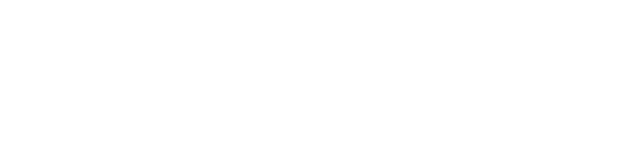
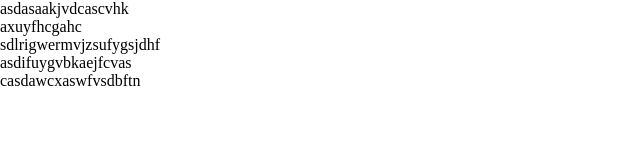
Before and after one commit to msz20/biefen, a plain HTML site: page M/作业/flex布局.html in a window 1280 px wide. Shown: the whole page, without its empty margins (0-640 px from the left). Drawn offline with Linux system fonts and the light colour scheme.

Commit message:
flex布局

```diff
--- a/M/作业/flex布局.html
+++ b/M/作业/flex布局.html
@@ -11,10 +11,19 @@
             box-sizing: border-box;
         }
 
-
+        div{
+            display: flex;
+            flex-direction: row;
+            justify-content: space-between;
+            align-items: center;
+        }
     </style>
 </head>
 <body>
-
+    <div id="001">asdasaakjvdcascvhk</div>
+    <div id="002">axuyfhcgahc</div>
+    <div id="003">sdlrigwermvjzsufygsjdhf</div>
+    <div id="004">asdifuygvbkaejfcvas</div>
+    <div id="005">casdawcxaswfvsdbftn</div>
 </body>
 </html>
```
